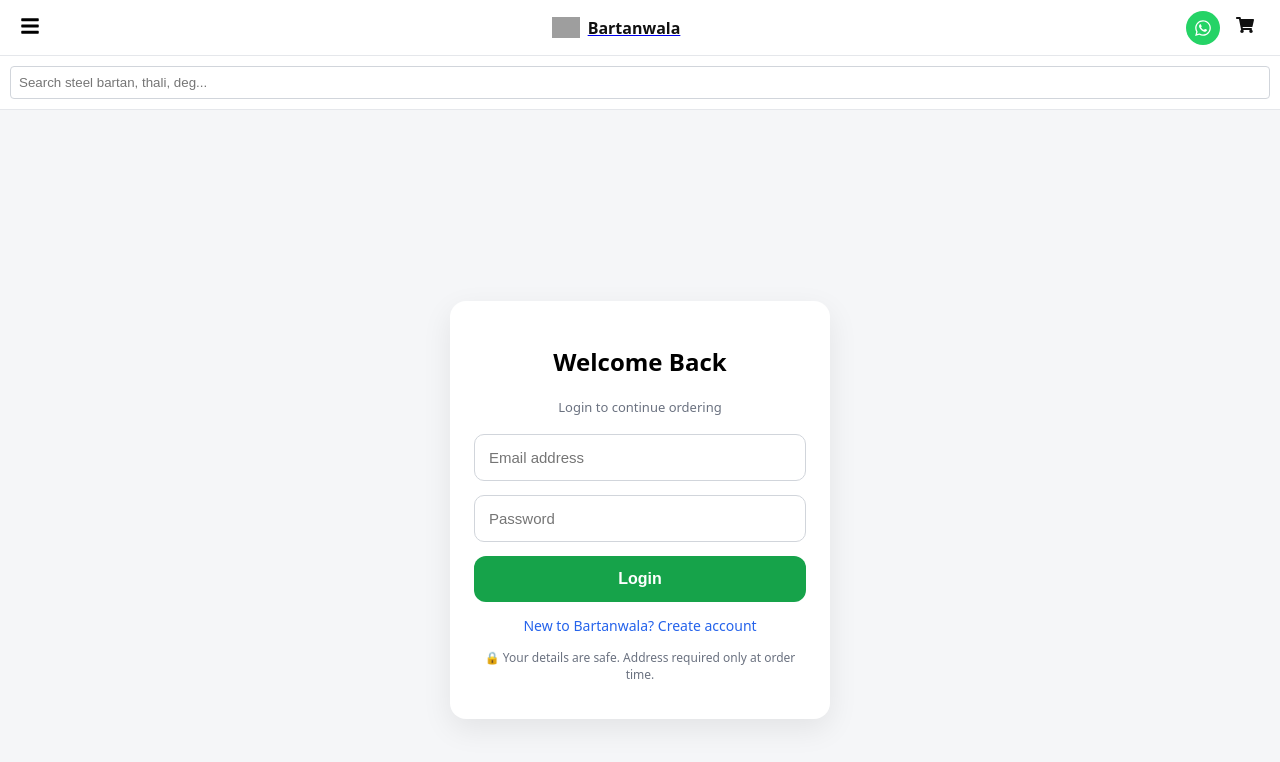
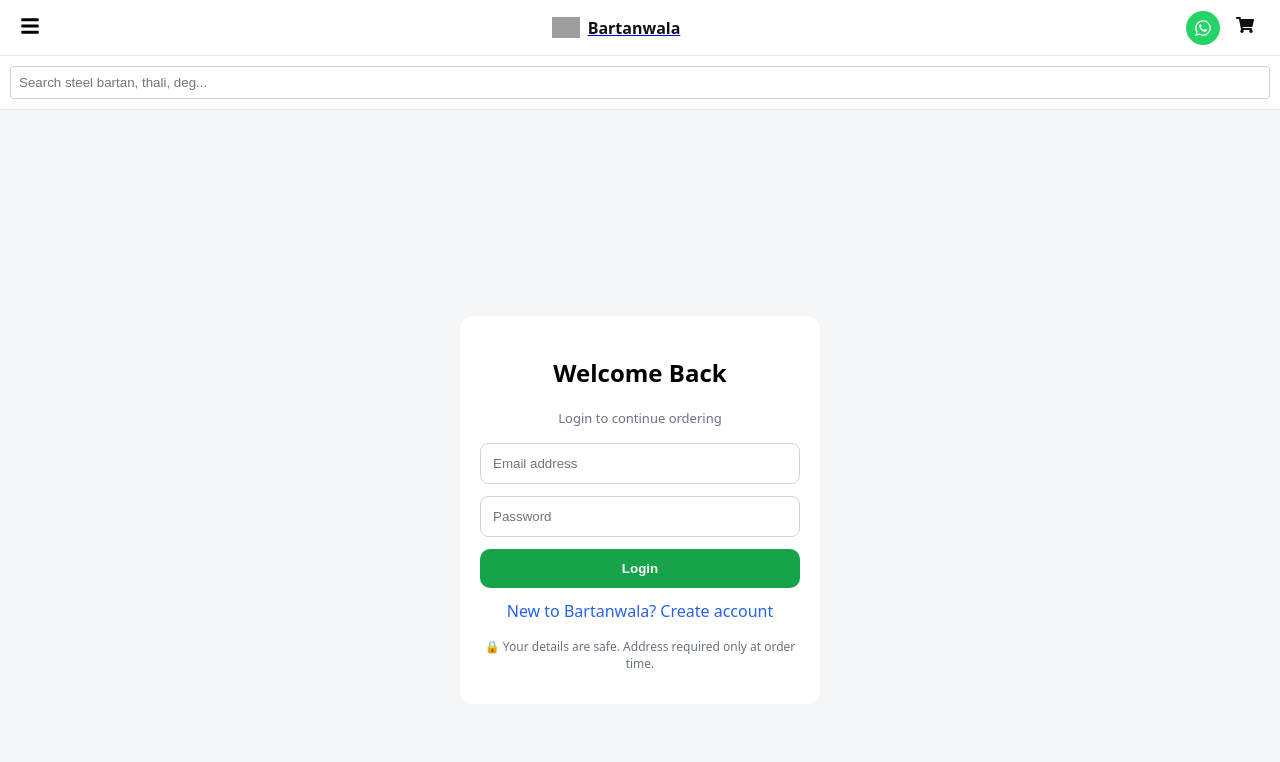
Before and after one commit to pahadsinghdeora7-spec/bartanwala, a Next.js app: page /login in a window 1280 px wide. Shown: the top 762 px of the page. Built offline with nearby package versions, Linux system fonts and the light colour scheme; no server answers; grey boxes are pictures that could not be loaded.

Commit message:
Update login.js

```diff
--- a/pages/login.js
+++ b/pages/login.js
@@ -27,8 +27,8 @@
       return;
     }
 
-    setLoading(false);
     router.replace("/account");
+    router.reload(); // ✅ important
   };
 
   return (
@@ -62,7 +62,7 @@
             style={styles.input}
           />
 
-          <button disabled={loading} style={styles.btn}>
+          <button style={styles.btn} disabled={loading}>
             {loading ? "Logging in..." : "Login"}
           </button>
 
@@ -86,55 +86,33 @@
     justifyContent: "center",
     alignItems: "center",
     background: "#f5f6f8",
-    padding: 16,
   },
   card: {
     width: "100%",
-    maxWidth: 380,
+    maxWidth: 360,
     background: "#fff",
-    padding: 24,
-    borderRadius: 16,
+    padding: 20,
+    borderRadius: 14,
     textAlign: "center",
-    boxShadow: "0 10px 30px rgba(0,0,0,0.08)",
   },
-  sub: {
-    fontSize: 13,
-    color: "#6b7280",
-    marginBottom: 18,
-  },
+  sub: { fontSize: 13, color: "#6b7280", marginBottom: 16 },
   input: {
     width: "100%",
-    padding: 14,
-    marginBottom: 14,
-    borderRadius: 10,
+    padding: 12,
+    marginBottom: 12,
+    borderRadius: 8,
     border: "1px solid #d1d5db",
-    fontSize: 15,
   },
   btn: {
     width: "100%",
-    padding: 14,
+    padding: 12,
     background: "#16a34a",
     color: "#fff",
     border: "none",
-    borderRadius: 12,
+    borderRadius: 10,
     fontWeight: 600,
-    fontSize: 16,
-    cursor: "pointer",
   },
-  error: {
-    color: "#dc2626",
-    fontSize: 13,
-    marginBottom: 12,
-  },
-  link: {
-    marginTop: 14,
-    color: "#2563eb",
-    cursor: "pointer",
-    fontSize: 14,
-  },
-  note: {
-    fontSize: 12,
-    color: "#6b7280",
-    marginTop: 12,
-  },
+  error: { color: "#dc2626", fontSize: 13, marginBottom: 10 },
+  link: { marginTop: 12, color: "#2563eb", cursor: "pointer" },
+  note: { fontSize: 12, color: "#6b7280", marginTop: 10 },
 };
```
